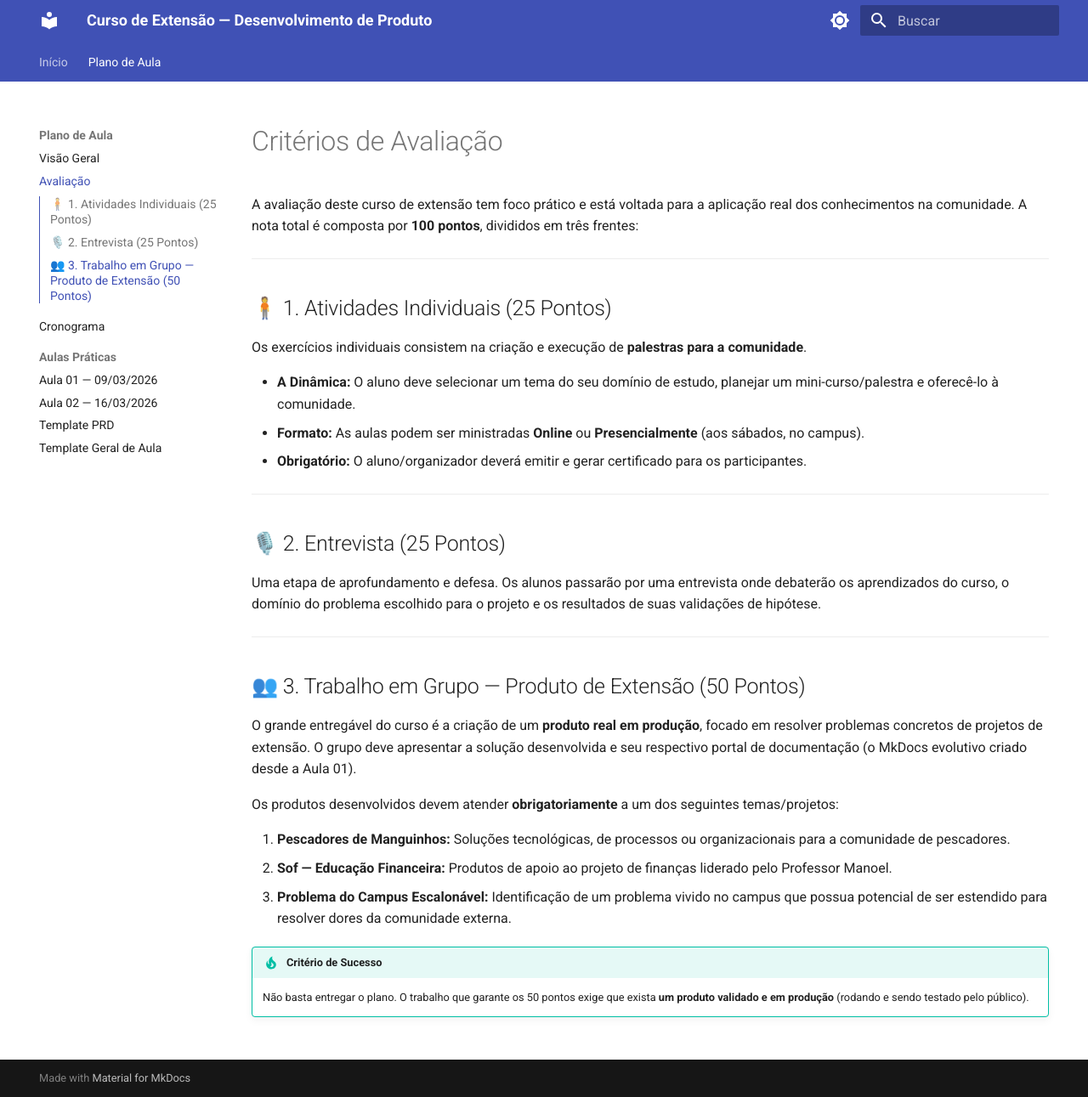
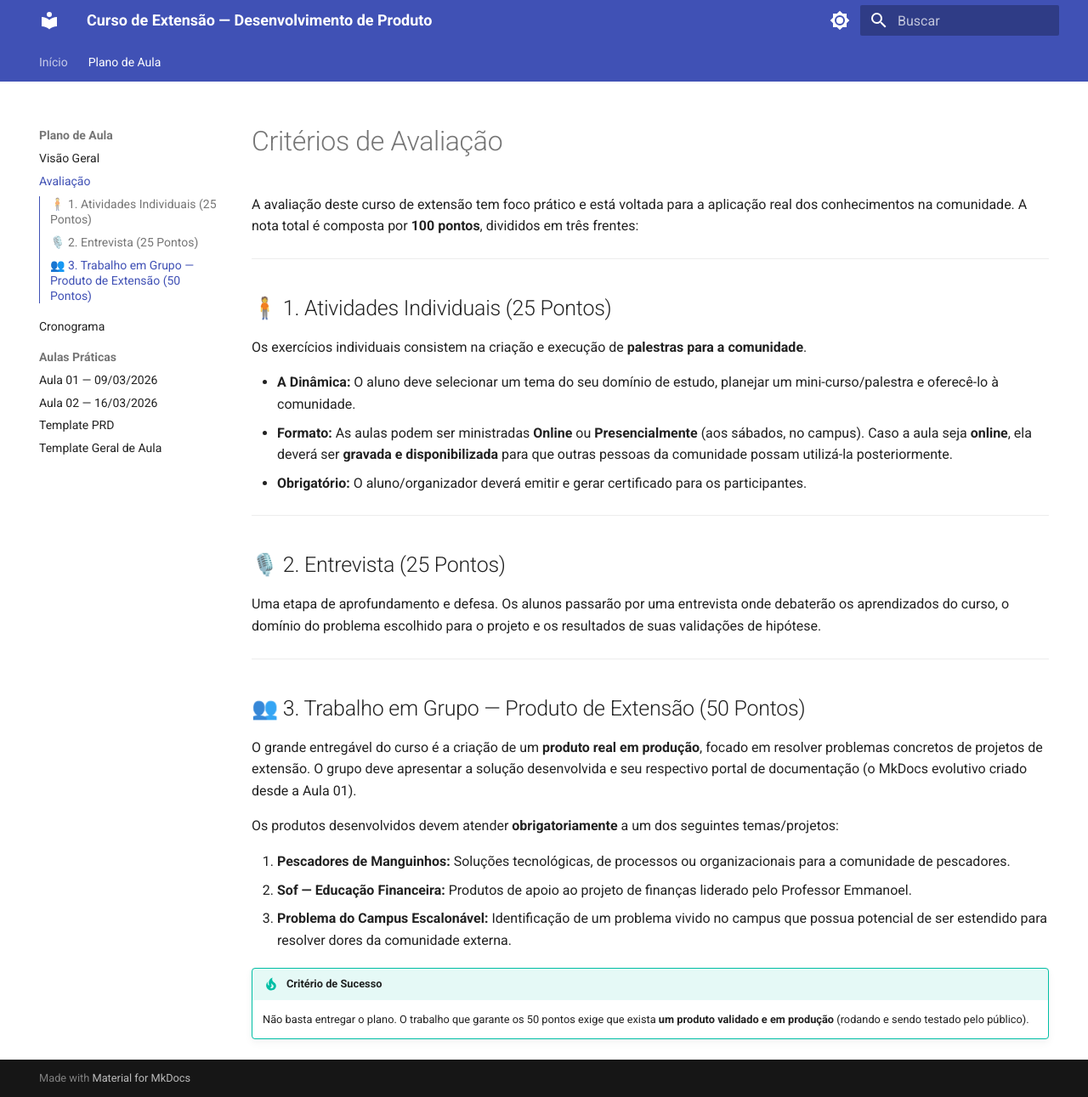
Before and after one commit to paulossjunior/aula-extensao, an MkDocs documentation site: the page built from docs/plano-de-aula/avaliacao.md, in a window 1280 px wide and 1291 px high. Shown: the whole window at 85% size. Built offline with MkDocs 1.6.1 and Material for MkDocs 9.7.7, drawn with Linux system fonts in a browser that asks for light colours.

Commit message:
docs: add rule to record and share online workshops

```diff
--- a/docs/plano-de-aula/avaliacao.md
+++ b/docs/plano-de-aula/avaliacao.md
@@ -9,7 +9,7 @@ A avaliação deste curso de extensão tem foco prático e está voltada para a
 Os exercícios individuais consistem na criação e execução de **palestras para a comunidade**.
 
 - **A Dinâmica:** O aluno deve selecionar um tema do seu domínio de estudo, planejar um mini-curso/palestra e oferecê-lo à comunidade.
-- **Formato:** As aulas podem ser ministradas **Online** ou **Presencialmente** (aos sábados, no campus).
+- **Formato:** As aulas podem ser ministradas **Online** ou **Presencialmente** (aos sábados, no campus). Caso a aula seja **online**, ela deverá ser **gravada e disponibilizada** para que outras pessoas da comunidade possam utilizá-la posteriormente.
 - **Obrigatório:** O aluno/organizador deverá emitir e gerar certificado para os participantes.
 
 ---
@@ -27,7 +27,7 @@ O grande entregável do curso é a criação de um **produto real em produção*
 Os produtos desenvolvidos devem atender **obrigatoriamente** a um dos seguintes temas/projetos:
 
 1. **Pescadores de Manguinhos:** Soluções tecnológicas, de processos ou organizacionais para a comunidade de pescadores.
-2. **Sof — Educação Financeira:** Produtos de apoio ao projeto de finanças liderado pelo Professor Manoel.
+2. **Sof — Educação Financeira:** Produtos de apoio ao projeto de finanças liderado pelo Professor Emmanoel.
 3. **Problema do Campus Escalonável:** Identificação de um problema vivido no campus que possua potencial de ser estendido para resolver dores da comunidade externa.
 
 !!! tip "Critério de Sucesso"
```
